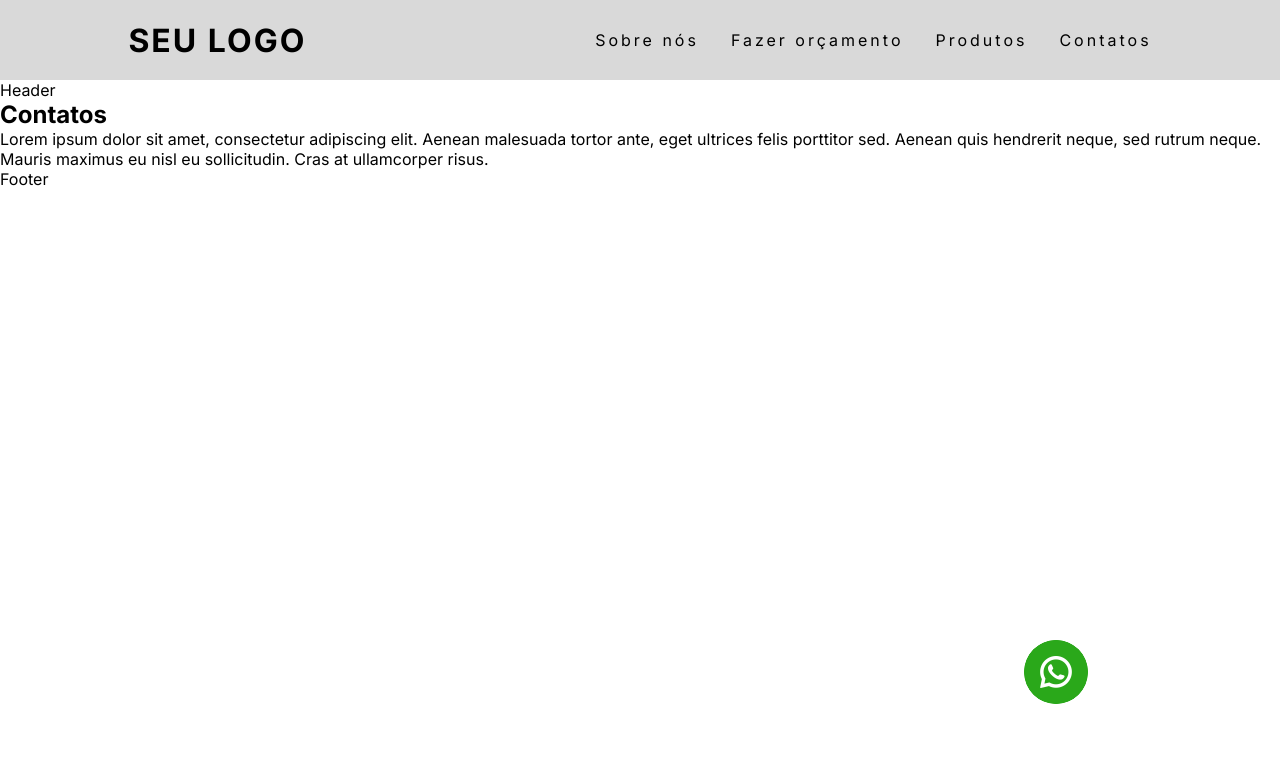
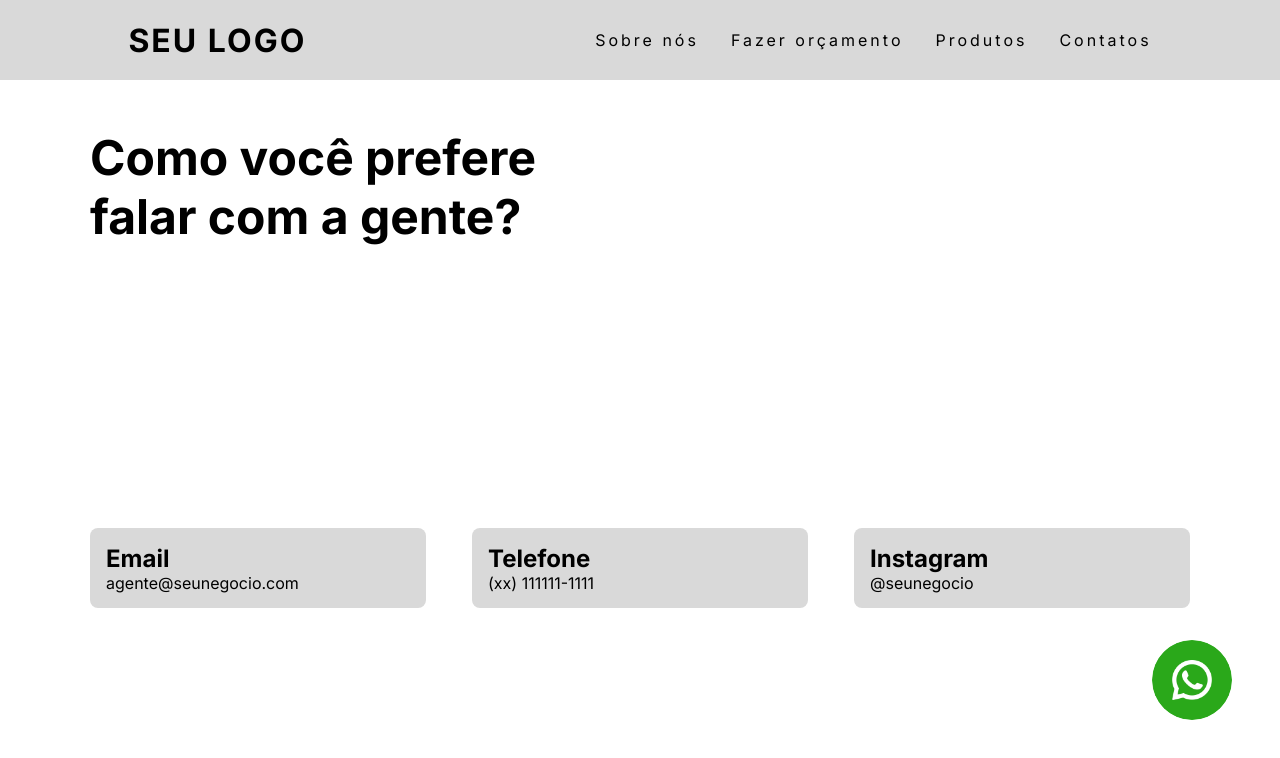
Before and after one commit to Ujhafsuy/sitenegocios, a Next.js app: page /contatos in a window 1280 px wide. Shown: the top 758 px of the page. Built offline with nearby package versions, Linux system fonts and the light colour scheme.

Commit message:
feat: Páginas desktop e mobile finalizadas

```diff
--- a/app/contatos/page.jsx
+++ b/app/contatos/page.jsx
@@ -1,20 +1,28 @@
-import Whatsapp from "@/components/Whatsapp";
+import '@/styles/contatos.css'
+
 
 export default function Contatos() {
     return(
-        <div className="content">
-            <header>Header</header>
+        <div id="content">
             <main>
-                <section>
-                    <h1>Contatos</h1>
-                    <div>
-                        <div></div>
-                        <p>Lorem ipsum dolor sit amet, consectetur adipiscing elit. Aenean malesuada tortor ante, eget ultrices felis porttitor sed. Aenean quis hendrerit neque, sed rutrum neque. Mauris maximus eu nisl eu sollicitudin. Cras at ullamcorper risus. </p>
+                <section className='contato'>
+                    <h1>Como você prefere falar com a gente?</h1>
+                    <div className='redes'>
+                        <div>
+                            <h2>Email</h2>
+                            <a href="#">agente@seunegocio.com</a>
+                        </div>
+                        <div>
+                            <h2>Telefone</h2>
+                            <a href="#">(xx) 111111-1111</a>
+                        </div>
+                        <div>
+                            <h2>Instagram</h2>
+                            <a href="#">@seunegocio</a>
+                        </div>
                     </div>
                 </section>
             </main>
-            <footer>Footer</footer>
-            <Whatsapp/>
         </div>
     );
 }
--- a/app/sobre/page.jsx
+++ b/app/sobre/page.jsx
@@ -1,6 +1,5 @@
 import '@/styles/sobre.css'
-import Image from 'next/image'
-import empresa from '../assets/images/ex-empresa.png'
+
 
 export default function Sobre() {
     return (
@@ -8,7 +7,7 @@ export default function Sobre() {
         <main>
             <section className="main_c_al">
                 <h1>Sua Logo</h1>
-                <Image src={empresa} alt="Imagens da Empresa" />
+                <div className='imagem'></div>
                 <p>Excelência no que fazemos desde 20XX. Esforçados em te entregar o melhor que você merece!</p>
             </section>
             <section className="map">
--- a/components/Navbar.jsx
+++ b/components/Navbar.jsx
@@ -49,7 +49,7 @@ export default function Navbar() {
           <li><Link href="/sobre">Sobre nós</Link></li>
           <li><Link href="/orcamento">Fazer orçamento</Link></li>
           <li><Link href="/produtos">Produtos</Link></li>
-          <li><Link href="/sobre">Contatos</Link></li>
+          <li><Link href="/contatos">Contatos</Link></li>
         </ul>
       </nav>
     </div>
--- a/styles/Whatsapp.css
+++ b/styles/Whatsapp.css
@@ -6,3 +6,14 @@
     left: 80%;
     border-radius: 100%;
 }
+
+@media (min-width: 900px) {
+    .whatsapp-link{
+        height: 5rem;
+        width: 5rem;
+        position: fixed;
+        top: 80%;
+        left: 90%;
+        border-radius: 100%;
+    }
+}
--- /dev/null
+++ b/styles/contatos.css
@@ -0,0 +1,76 @@
+
+main{
+    margin-top: 3rem;
+}
+
+.contato{
+    display: flex;
+    flex-direction: column;
+    align-items: center;
+    gap: 2.5rem;
+    width: 100%;
+    font-weight: 400;
+    font-size: 1.5rem;
+
+    padding: 0 2.8125rem 0 2.8125rem;
+    margin-bottom: 4.8125rem;
+}
+
+.contato .redes{
+    font-size: 1rem;
+    display: flex;
+    flex-direction: column;
+    gap: 3rem;
+    width: 100%;
+}
+
+.contato .redes div{
+    background: #D9D9D9;
+
+    padding: 1rem;
+    border-radius: 0.5rem;
+
+    height: 5rem;
+    display: flex;
+    flex-direction: column;
+    justify-content: space-around;
+}
+
+
+@media (min-width: 900px) {
+    main{
+        display: flex;
+        flex-direction: column;
+        align-items: center;
+    }
+
+    .contato{
+        height: 60vh;
+        display: flex;
+        flex-direction: column;
+        align-items: start;
+        justify-content: space-between;
+        font-size: 2rem;
+        text-align: left;
+        max-width: 1100px;
+
+        padding: 0;
+    }
+
+    .contato h1{
+        width: 30rem;
+
+    }
+
+    .contato .redes{
+        font-size: 1rem;
+        display: flex;
+        flex-direction: row;
+        gap: 0;
+        justify-content: space-between;
+    }
+
+    .contato .redes div{
+        width: 21rem;
+    }
+}
--- a/styles/orcamento.css
+++ b/styles/orcamento.css
@@ -1,25 +1,28 @@
+main{
+    margin-top: 3rem;
+}
+
 .apr{
     display: flex;
     flex-direction: column;
     align-items: center;
+    gap: 2.5rem;
+    width: 100%;
+    font-weight: 400;
+    font-size: 1.4rem;
 
     padding: 0 2.8125rem 0 2.8125rem;
     margin-bottom: 4.8125rem;
 }
 
-.apr div{
-    display: flex;
-    flex-direction: column;
-    gap: 2.5rem;
+.apr .imagem{
     width: 100%;
-    font-weight: 400;
-    font-size: 1.4rem;
-}
+    height: 11.875rem;
+    border-radius: 0.9rem;
 
-.apr img{
-    width: 100%;
-    height: auto;
-    border-radius: 0.9rem;
+    background-image: url('../app/assets/images/ex_pln.jpg');
+    background-repeat: no-repeat;
+    background-size: cover;
 }
 
 .cadastro{
@@ -66,3 +69,61 @@
     border-radius: 0.625rem;
     padding: 1rem 0;
 }
+
+@media (min-width: 900px) {
+    #content{
+        width: 100%;
+        display: flex;
+        flex-direction: column;
+        align-items: center;
+    }
+
+    main{
+        margin: 0;
+
+        display: flex;
+        flex-direction: row;
+        align-items: center;
+        max-width: 1100px;
+
+        height: 100dvb;
+    }
+    .apr{
+        margin: 0;
+        padding: 0;
+
+        display: flex;
+        gap: 0;
+        justify-content: space-between;
+        height: 30.81rem;
+        font-size: 2.5rem;
+
+        margin-right: 4rem;
+        width: 100%;
+    }
+
+
+    .apr .imagem{
+        width: 33.565rem;
+        height: 17.69rem;
+    }
+
+    .cadastro{
+        width: 64rem;
+        height: 30.81rem;
+        padding: 0;
+        margin: 0;
+    }
+
+    .cadastro p{
+        font-size: 2.5rem;
+    }
+
+    .cadastro form input{
+        width: 24rem;
+    }
+
+    .cadastro form button{
+        width: 24rem;
+    }
+}
--- a/styles/sobre.css
+++ b/styles/sobre.css
@@ -1,3 +1,9 @@
+main{
+    display: flex;
+    flex-direction: column;
+    width: 100%;
+}
+
 .main_c_al{
     display: flex;
     flex-direction: column;
@@ -5,13 +11,17 @@
 
     padding: 0 2.8125rem 0 2.8125rem;
     gap: 2.5rem;
+    margin-top: 3rem;
     margin-bottom: 4.8125rem;
 }
 
-.main_c_al img{
+.main_c_al .imagem{
     width: 100%;
-    height: auto;
+    height: 11.875rem;
     border-radius: 0.9rem;
+
+    background-image: url('../app/assets/images/ex-empresa.png');
+    background-size: cover;
 }
 
 .map{
@@ -33,3 +43,36 @@ iframe{
     border: none;
     border-radius: 1rem;
 }
+
+@media (min-width: 900px) {
+    main{
+        display: flex;
+        flex-direction: column;
+        width: 100%;
+        align-items: center;
+    }
+    .main_c_al{
+        gap: 5rem;
+        margin-top: 3rem;
+        margin-bottom: 4.8125rem;
+        padding: 0;
+
+        font-size: 1.5rem;
+        max-width: 1100px;
+    }
+
+    .main_c_al .iamgem{
+        width: 44.625rem;
+
+        border-radius: 0.9rem;
+    }
+
+    .map{
+        max-width: 1100px;
+    }
+
+    iframe{
+        width: 75.75rem;
+        height: 16rem;
+    }
+}
```
Also changed, not shown: app/orcamento/page.jsx (+2 -7 lines).
